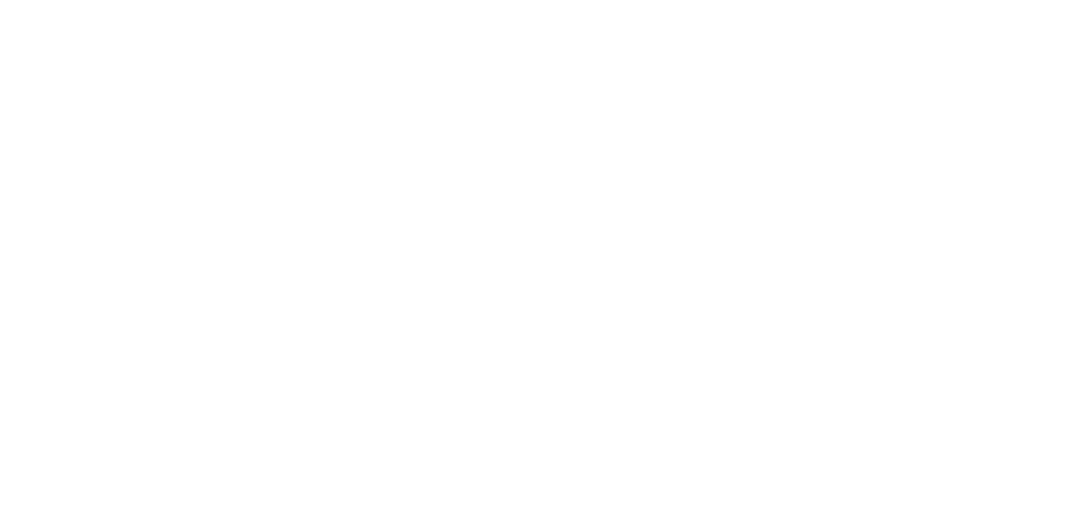
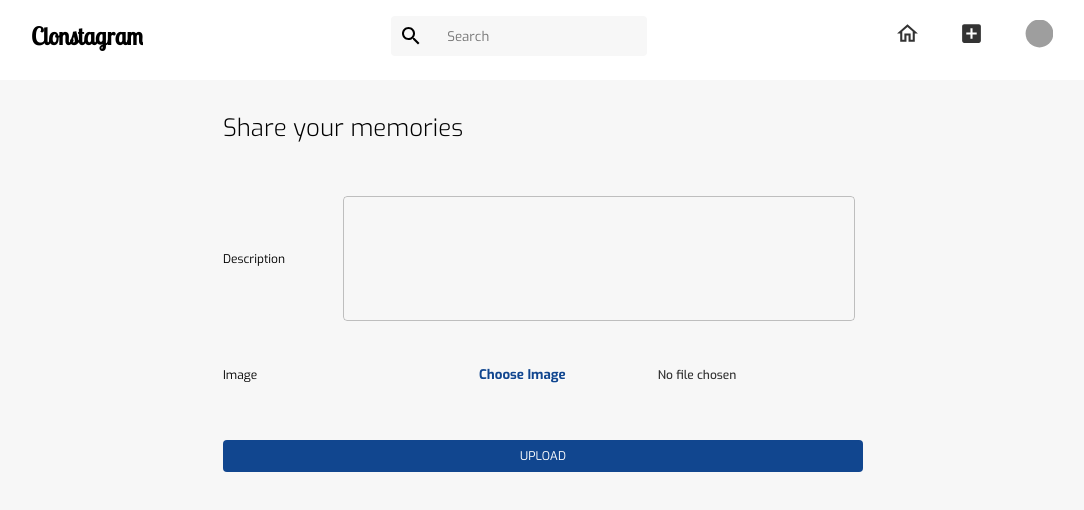
Before and after one commit to Nimesh-bot/clonstagram, a React (Create React App) app: page /add in a window 1280 px wide. Before the commit this address had no page. Shown: the top 510 px of the page, without its empty margins (97-1181 px from the left). Built offline with nearby package versions, Linux system fonts and the light colour scheme; grey boxes are pictures that could not be loaded.

Commit message:
Upload image

```diff
--- a/src/App.jsx
+++ b/src/App.jsx
@@ -5,6 +5,7 @@
 import Register from './pages/Register'
 import Profile from './pages/Profile'
 import Edit from './pages/Edit'
+import Add from './pages/Add'
 
 const App = () => {
   return (
@@ -15,6 +16,7 @@
             <Route path="/register" element={<Register />} />
             <Route path="/profile/:id" element={<Profile />} />
             <Route path="edit" element={<Edit />} />
+            <Route path="/add" element={<Add />} />
         </Routes>
     </Router>
   )
--- a/src/components/CustomFile.scss
+++ b/src/components/CustomFile.scss
@@ -1,11 +1,11 @@
 .custom-file-input {
-    color: transparent;
+    color: #333333;
   }
   .custom-file-input::-webkit-file-upload-button {
     visibility: hidden;
   }
   .custom-file-input::before {
-    content: 'Change Avatar';
+    content: 'Choose Image';
     color: #11468F;
     display: inline-block;
     background: transparent;
@@ -25,5 +25,5 @@
     outline: 0;
   }
   .custom-file-input:active::before {
-    background: -webkit-linear-gradient(top, #e3e3e3, #f9f9f9);
+    background: -webkit-linear-gradient(top, #9edfff, #2d28af);
   }
--- a/src/components/NavBar.jsx
+++ b/src/components/NavBar.jsx
@@ -2,7 +2,7 @@
 import styled from 'styled-components'
 import SearchIcon from '@mui/icons-material/Search';
 import { bg, light, primary, text } from '../assets/Colors';
-import { AddBoxOutlined, FavoriteBorderOutlined, Home, HomeOutlined } from '@mui/icons-material';
+import { AddBox, AddBoxOutlined, FavoriteBorderOutlined, Home, HomeOutlined } from '@mui/icons-material';
 import { user } from '../data';
 import { useLocation } from 'react-router-dom';
 import { mobile, tablet } from '../responsive/responsive';
@@ -48,7 +48,7 @@
     background-color: transparent;
 `
 const Navs = styled.div`
-    width: 15rem;
+    width: 10rem;
     display: flex;
     align-items: center;
     justify-content: space-between;
@@ -90,8 +90,8 @@
                     <NavItem href="/">
                         {currentLocation === '/' ? (<Home sx={{fontSize: 25}}/>) : (<HomeOutlined sx={{fontSize: 25}}/>)}
                     </NavItem>
-                    <NavItem>
-                        <AddBoxOutlined sx={{fontSize: 25}}/>
+                    <NavItem href="/add">
+                        {currentLocation === '/add' ? (<AddBox sx={{fontSize: 25}}/>) : (<AddBoxOutlined sx={{fontSize: 25}}/>)}
                     </NavItem>
                     <NavItem href="/profile/:id">
                         {currentLocation === '/profile/me' ? (<Profile border={`2px solid ${primary}`} src={user.avatar} />) : (<Profile src={user.avatar} />)}
--- a/src/data.js
+++ b/src/data.js
@@ -171,3 +171,21 @@
         name: "Security",
     }
 ]
+
+export const addphotoTabs = [
+    {
+        id: 1,
+        name: "Upload",
+        color: "#aeaeae"
+    },
+    {
+        id: 2,
+        name: "Confirm",
+        color: "#11468F"
+    },
+    {
+        id: 3,
+        name: "Finish",
+        color: "#aeaeae"
+    }
+]
--- /dev/null
+++ b/src/pages/Add.jsx
@@ -0,0 +1,106 @@
+import React, { useState } from 'react'
+import styled from 'styled-components'
+import { bg, disabled, light, primary, secondary } from '../assets/Colors'
+import NavBar from '../components/NavBar'
+import { tablet } from '../responsive/responsive'
+import TextField from '@mui/material/TextField';
+
+const Container = styled.div`
+    width: 100%;
+    background-color: ${bg};
+    display: flex;
+    flex-direction: column;
+    align-items: center;
+    margin: 5rem 0 0 0;
+`
+const Wrapper = styled.div`
+    width: 50%;
+    margin: 1rem;
+    display: flex;
+    flex-direction: column;
+
+    ${tablet({
+        width: "80%"
+    })}
+`
+const Form = styled.form`
+    width: 100%;
+    display: flex;
+    flex-direction: column;
+    padding: 1rem 0;
+`
+
+const InputWrapper = styled.div`
+    display: flex;
+    width: 100%;
+    margin: 0.75rem 0;
+    align-items: center;
+    justify-content: space-between;
+`
+const File = styled.input`
+    border: none;
+    border-radius: 4px;
+    font-size: 0.75rem;
+    font-weight: 500;
+    width: 60%;
+    padding: 0.5rem;
+`
+const Label = styled.label`
+    font-size: 0.75rem;
+    font-weight: 400;
+`
+const Button = styled.button`
+    margin: 2rem 0;
+    padding: 0.5rem;
+    border-radius: 4px;
+    background-color: ${primary};
+    font-size: 0.75rem;
+    color: ${light};
+    border: none;
+
+    &:hover {
+        background-color: ${secondary};
+    }
+`
+const Title = styled.h1`
+    font-size: 1.5rem;
+    font-weight: 300;
+    margin: 1rem 0;
+`
+
+const UploadImage = () => {
+    const [description, setDescription] = useState('')
+    const [image, setImage] = useState('')
+
+    return (
+        <>
+            <NavBar />
+            <Container>
+                <Wrapper>
+                    <Title>Share your memories</Title>
+                    <Form>
+                        <InputWrapper>
+                            <Label>Description</Label>
+                            <TextField
+                                multiline
+                                rows={4}
+                                sx={{ m: 1, width: "80%", fontSize: "0.75rem" }}
+                                value={description}
+                                onChange={e => setDescription(e.target.value)}
+                            />
+                        </InputWrapper>
+
+                        <InputWrapper>
+                            <Label>Image</Label>
+                            <File type="file" className="custom-file-input" onChange={(e) => {setImage(e.target.files)}}/>
+                        </InputWrapper>
+
+                        <Button>UPLOAD</Button>
+                    </Form>
+                </Wrapper>
+            </Container>
+        </>
+    )
+}
+
+export default UploadImage
```
